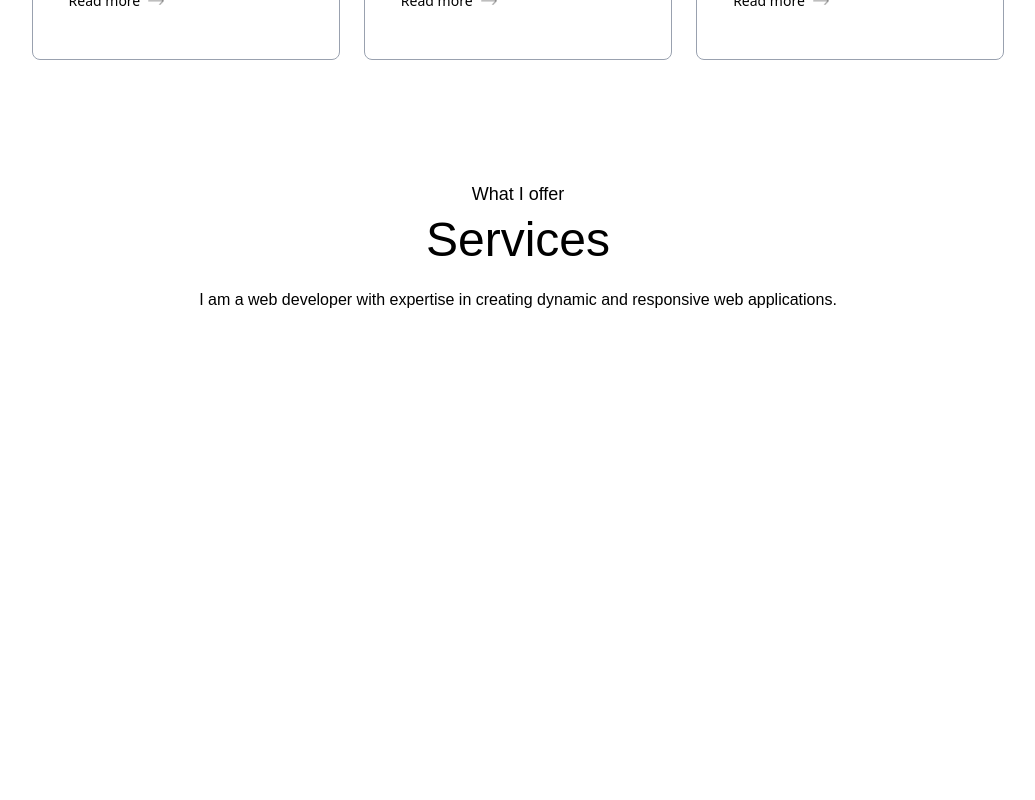
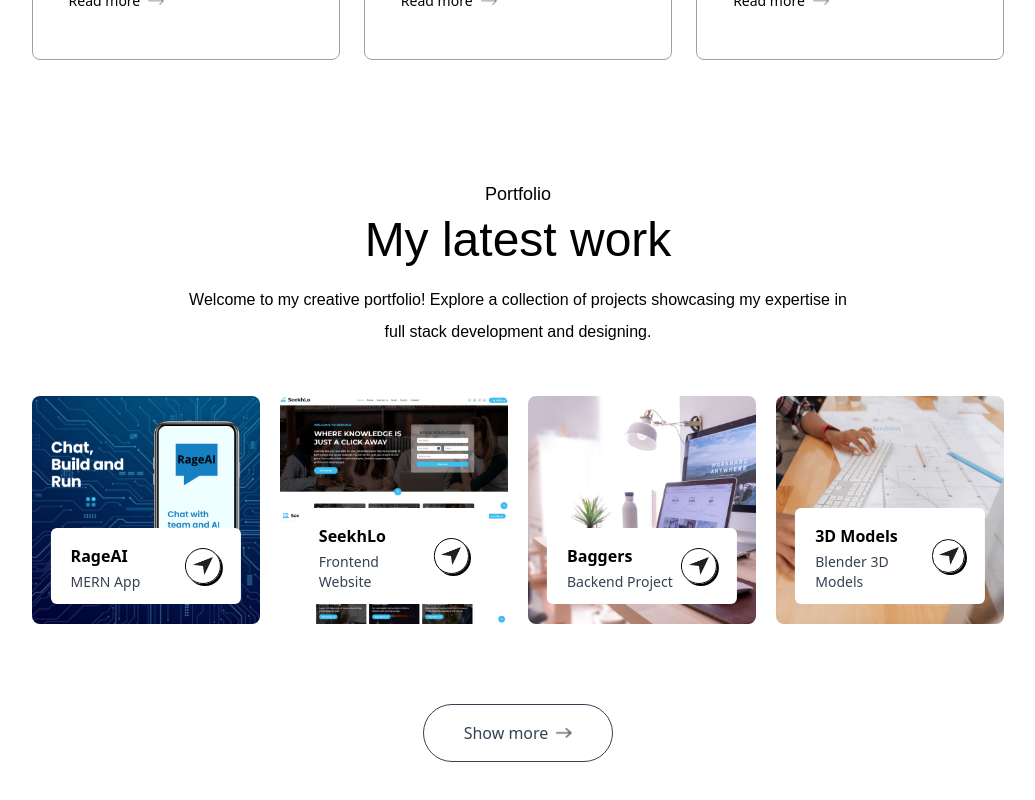
Before and after one commit to Aditya-2aga/portfolio, a Next.js app: page / in a window 1280 px wide. Shown: the part 2335-3135 px from the top of the page, without its empty margins (122-1157 px from the left). Before the commit the page ends 2739 px from the top, so only its background shows below. Built offline with nearby package versions, Linux system fonts and the light colour scheme; a web font is replaced by a local one.

Commit message:
added projects

```diff
--- a/assets/assets.js
+++ b/assets/assets.js
@@ -78,24 +78,28 @@
 
 export const workData = [
     {
-        title: 'Frontend project',
-        description: 'Web Design',
+        title: 'RageAI',
+        description: 'MERN App',
         bgImage: '/work-1.png',
+        link: 'https://github.com/Aditya-2aga/RAGEai'
     },
     {
-        title: 'Geo based app',
-        description: 'Mobile App',
+        title: 'SeekhLo',
+        description: 'Frontend Website',
         bgImage: '/work-2.png',
+        link: 'https://seekh-lo.vercel.app/'
     },
     {
-        title: 'Photography site',
-        description: 'Web Design',
+        title: 'Baggers',
+        description: 'Backend Project',
         bgImage: '/work-3.png',
+        link: 'https://github.com/Aditya-2aga/Baggers'
     },
     {
-        title: 'UI/UX designing',
-        description: 'UI/UX Design',
+        title: '3D Models',
+        description: 'Blender 3D Models',
         bgImage: '/work-4.png',
+        link: 'https://drive.google.com/drive/folders/1EwVn-NAZDI_IdYlB5eDPD5vaQ_QtgQqz?usp=drive_link'
     },
 ]
 
--- a/components/Projects.jsx
+++ b/components/Projects.jsx
@@ -1,18 +1,48 @@
-import Image from 'next/image'
-import { assets } from "@/assets/assets";
-import React from 'react'
+import Image from "next/image";
+import { assets, workData } from "@/assets/assets";
+import React from "react";
 
 const Projects = () => {
   return (
     <div id="projects" className="w-full px-[12%] py-10 scroll-mt-20">
-      <h4 className="text-center mb-2 text-lg font-ovo">What I offer</h4>
-      <h2 className="text-center text-5xl font-ovo">Services</h2>
+      <h4 className="text-center mb-2 text-lg font-ovo">Portfolio</h4>
+      <h2 className="text-center text-5xl font-ovo">My latest work</h2>
       <p className="text-center max-w-2xl mx-auto mt-5 mb-12 font-ovo">
-        I am a web developer with expertise in creating dynamic and responsive
-        web applications.
+        Welcome to my creative portfolio! Explore a collection of projects
+        showcasing my expertise in full stack development and designing.
       </p>
+
+      <div className="grid grid-cols-auto my-10 gap-5">
+        {workData.map((project, index) => (
+          <div
+            className="aspect-square bg-no-repeat bg-cover bg-center rounded-lg
+            relative cursor-pointer group"
+            key={index}
+            style={{ backgroundImage: `url(${project.bgImage})` }}
+          >
+            <a href={project.link} target="_blank">
+              <div
+                className="bg-white w-10/12 rounded-md absolute bottom-5 left-1/2 -translate-x-1/2
+            py-3 px-5 flex items-center justify-between duration-500 group-hover:bottom-7"
+              >
+                <div>
+                  <h2 className="font-semibold">{project.title}</h2>
+                  <p className="text-sm text-gray-700">{project.description}</p>
+                </div>
+                <div className="border rounded-full border-black w-9 aspect-square flex items-center
+                shadow-[2px_2px_0_#000] justify-center group-hover:bg-lime-300 transition">
+                  <Image src={assets.send_icon} alt="icon" className="w-5" />
+                </div>
+              </div>
+            </a>
+          </div>
+        ))}
+      </div>
+      <a href="#" className="w-max flex items-center justify-center gap-2
+      text-gray-700 border-[0.5px] border-gray-700 rounded-full py-3 px-10
+      mx-auto my-20 hover:bg-light-hover">Show more <Image src={assets.right_arrow_bold} alt="more" className="w-4"/> </a>
     </div>
-  )
-}
+  );
+};
 
-export default Projects
+export default Projects;
```
Also changed, not shown: public/work-1.png, public/work-2.png.
